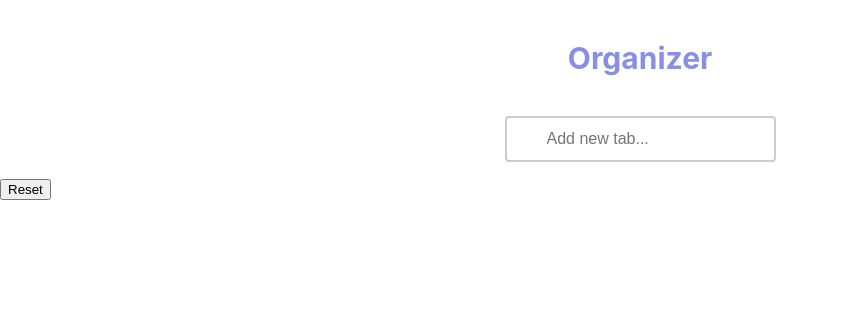
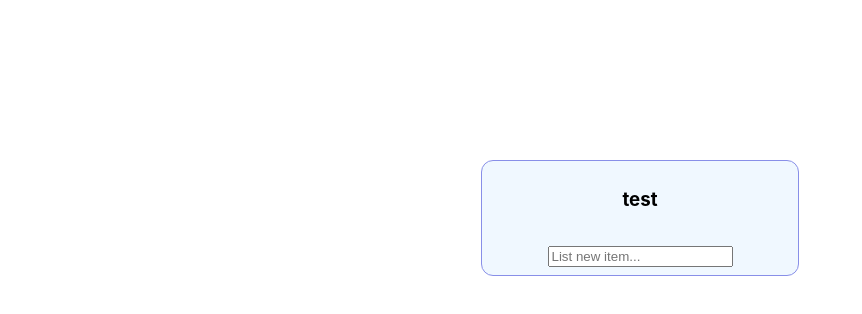
Before and after one commit to eyang7/organizer, a React (Create React App) app: page / in a window 1280 px wide. Shown: the top 314 px of the page, without its empty margins (0-862 px from the left). Built offline with nearby package versions, Linux system fonts and the light colour scheme.

Commit message:
working on tab component

```diff
--- a/src/Category.css
+++ b/src/Category.css
@@ -31,22 +31,37 @@
 /* TABS CSS */
 .tab {
     display: flex;
-    padding: 2em;
+    flex-direction: column;
+    padding: 8px;
+    max-width: 300px;
+    background-color: aliceblue;
+    border-radius: 12px;
+    border: 1px solid rgb(136, 143, 232);
     margin: 0 auto;
+    margin-top: 20vh;
     text-align: center;
     box-shadow: var(--shadow);
     transition: transform 0.2s linear;
   }
 
   .tab:hover {
-    transform: translateY(-7px);
+    transform: translateY(-10px);
   }
 
   .tab-list{
     display: flex;
+    flex-direction: column;
     flex-wrap: wrap;
+    text-align: left;
+    list-style: none;
+    padding: 0;
     justify-content: center;
-    margin: 1.2em 0;
+    margin-top: 0px;
+    margin-bottom: 1.2em 0;
+  }
+
+  #tab-item {
+    padding: 1.4px;
   }
 
   /* .tab {
--- a/src/Organizer.jsx
+++ b/src/Organizer.jsx
@@ -31,53 +31,77 @@ const Organizer = () => {
         }
     }
 
-    return(
-        <div className="app">
-            <Navbar/>
+    return (
+        <div>
+            {CreateTab("test")}
+        </div>
+    );
+    // return(
+    //     <div className="app">
+    //         <Navbar/>
 
-            <div className = "category">
-            <form onSubmit = {(e) => handleSubmit(e)}>
-                <input type = "text" value = {curr} placeholder="Add new tab..." autocomplete="off" required
-                onChange = {(e) => {updateCurr(curr + e.target.value[index]); updateIndex(index +1)}}/>
-                {/* add if value is backspace delete the index */}
-            </form>
-            </div>
+    //         <div className = "category">
+    //         <form onSubmit = {(e) => handleSubmit(e)}>
+    //             <input type = "text" value = {curr} placeholder="Add new tab..." autocomplete="off" required
+    //             onChange = {(e) => {updateCurr(curr + e.target.value[index]); updateIndex(index +1)}}/>
+    //             {/* add if value is backspace delete the index */}
+    //         </form>
+    //         </div>
 
 
-            {/* this is where teh tabs will go */}
+    //         {/* this is where teh tabs will go */}
 
-            <div className = "tabs">
-            <ul id = "tabs-list">
-            <div className = "newTab"> {DisplayTabs()} </div>
-            </ul>
-            </div>
+    //         <div className = "tabs">
+    //         <ul id = "tabs-list">
+    //         <div className = "newTab"> {DisplayTabs()} </div>
+    //         </ul>
+    //         </div>
 
 
-            {/* clear button that resets everything */}
-            <Button id = "reset"/*onClick={}*/> Reset </Button>
-        </div>
+    //         {/* clear button that resets everything */}
+    //         <Button id = "reset"/*onClick={}*/> Reset </Button>
+    //     </div>
 
-        // {/* each tab data using Node.js and then display tabs through frontend */}
-    );
+    //     // {/* each tab data using Node.js and then display tabs through frontend */}
+    // );
 }
 
 export default Organizer;
 
-// tab component
-function CreateTab(name) {
+// tab component =>
+const CreateTab = (name) => {
 
     function DisplayTabItem() {
         if (isSubmit) {
             return (
-                items.map((item) => <li>{item} </li>)  //fix mapping all arrays
+                items.map((item) => <li id = "tab-item">
+                    <CheckBox/>
+                    {item} </li>)  //fix mapping all arrays
             );
         }
+    }
+
+    const CheckBox = () => {
+        const [checked, setChecked] = useState(false);
+
+        const handleChange = () => {
+            setChecked(!checked);
+        }
+
+        return (
+            <label>
+                <input type = "checkbox"
+                    checked = {checked} onChange = {handleChange}/>
+            </label>
+        );
     }
 
     const handleSubmit = (e) => {
         e.preventDefault();
         updateItems([...items, curr]);
         updateSubmit(true);
+        updateIndex(0);
+        updateCurr("");
     }
 
     const [tabIndex, updateIndex] = useState(0);
@@ -102,4 +126,5 @@ function CreateTab(name) {
 }
 
 
+
 // might need a backend so that the data can persist from server to server
```
